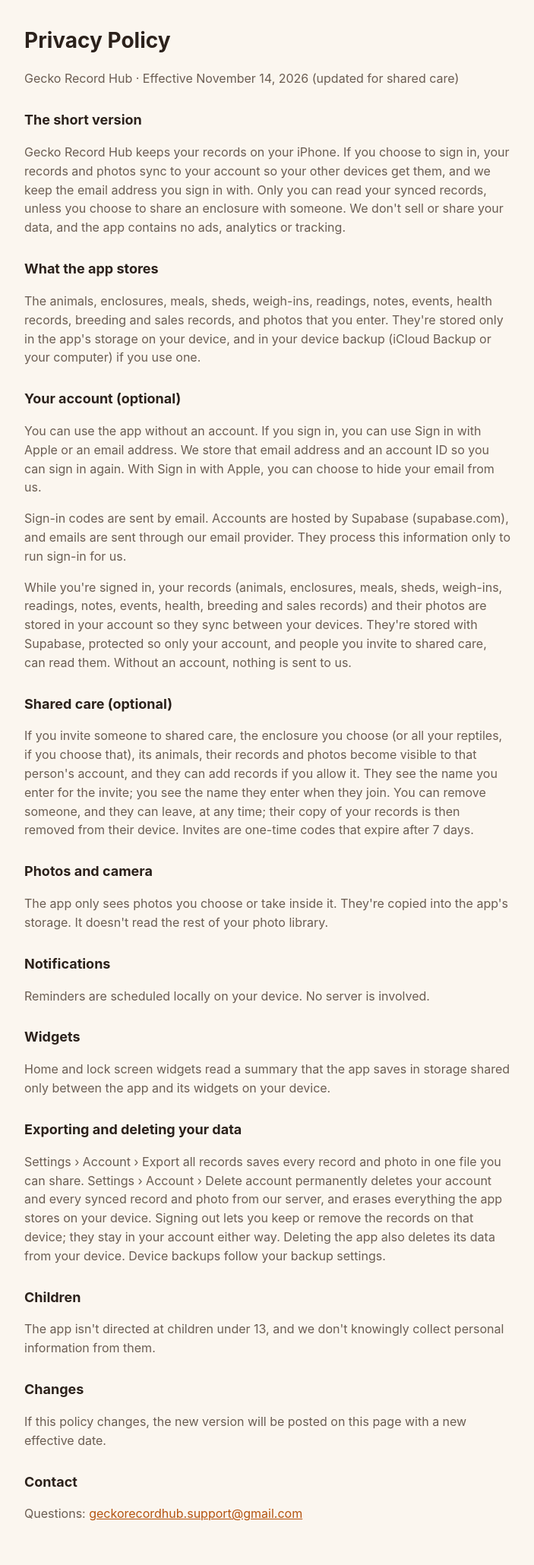
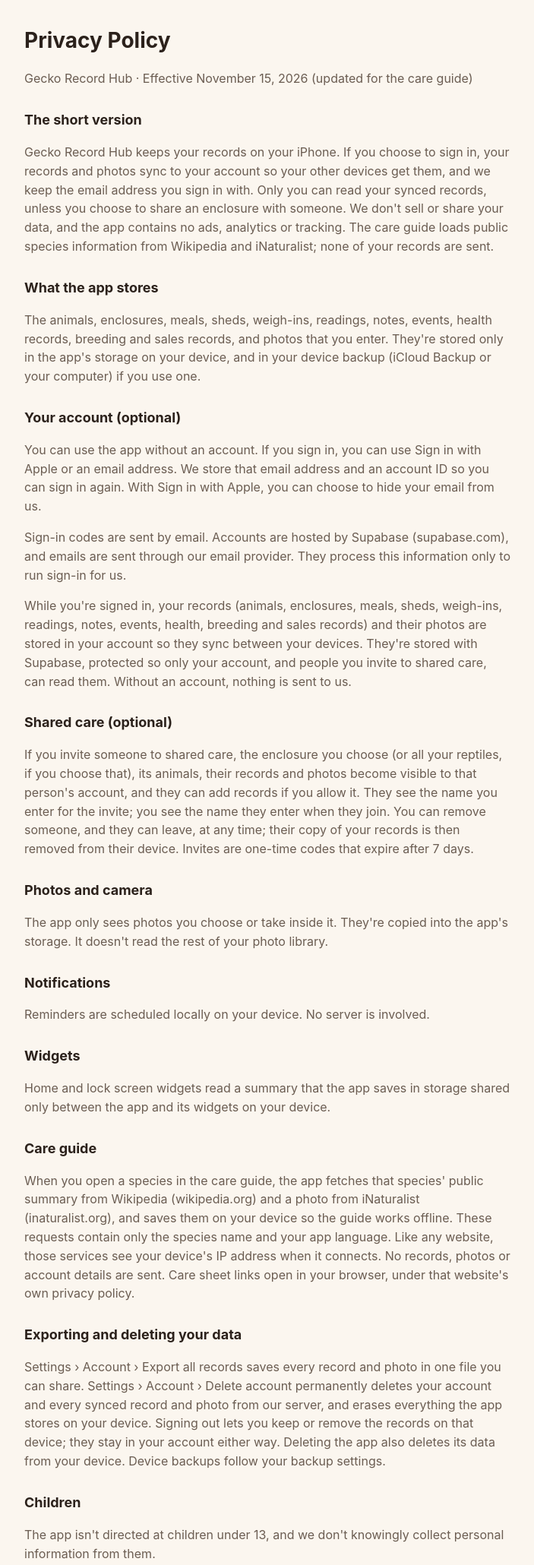
Before and after one commit to qliclover/geckohub, a plain HTML site: page privacy-policy.html in a window 1280 px wide. Shown: the top 2060 px of the page at 76% size, without its empty margins (288-991 px from the left). Drawn offline with Linux system fonts and the light colour scheme.

Commit message:
Privacy policy: care guide fetches public species info from Wikipedia and iNaturalist
Co-Authored-By: Claude Opus 5.5 <noreply@anthropic.com>

```diff
--- a/privacy-policy.html
+++ b/privacy-policy.html
@@ -16,10 +16,10 @@
 <body>
 <main>
 <h1>Privacy Policy</h1>
-<p>Gecko Record Hub · Effective November 14, 2026 (updated for shared care)</p>
+<p>Gecko Record Hub · Effective November 15, 2026 (updated for the care guide)</p>
 
 <h2>The short version</h2>
-<p>Gecko Record Hub keeps your records on your iPhone. If you choose to sign in, your records and photos sync to your account so your other devices get them, and we keep the email address you sign in with. Only you can read your synced records, unless you choose to share an enclosure with someone. We don't sell or share your data, and the app contains no ads, analytics or tracking.</p>
+<p>Gecko Record Hub keeps your records on your iPhone. If you choose to sign in, your records and photos sync to your account so your other devices get them, and we keep the email address you sign in with. Only you can read your synced records, unless you choose to share an enclosure with someone. We don't sell or share your data, and the app contains no ads, analytics or tracking. The care guide loads public species information from Wikipedia and iNaturalist; none of your records are sent.</p>
 
 <h2>What the app stores</h2>
 <p>The animals, enclosures, meals, sheds, weigh-ins, readings, notes, events, health records, breeding and sales records, and photos that you enter. They're stored only in the app's storage on your device, and in your device backup (iCloud Backup or your computer) if you use one.</p>
@@ -41,6 +41,9 @@
 <h2>Widgets</h2>
 <p>Home and lock screen widgets read a summary that the app saves in storage shared only between the app and its widgets on your device.</p>
 
+<h2>Care guide</h2>
+<p>When you open a species in the care guide, the app fetches that species' public summary from Wikipedia (wikipedia.org) and a photo from iNaturalist (inaturalist.org), and saves them on your device so the guide works offline. These requests contain only the species name and your app language. Like any website, those services see your device's IP address when it connects. No records, photos or account details are sent. Care sheet links open in your browser, under that website's own privacy policy.</p>
+
 <h2>Exporting and deleting your data</h2>
 <p>Settings › Account › Export all records saves every record and photo in one file you can share. Settings › Account › Delete account permanently deletes your account and every synced record and photo from our server, and erases everything the app stores on your device. Signing out lets you keep or remove the records on that device; they stay in your account either way. Deleting the app also deletes its data from your device. Device backups follow your backup settings.</p>
 
```
